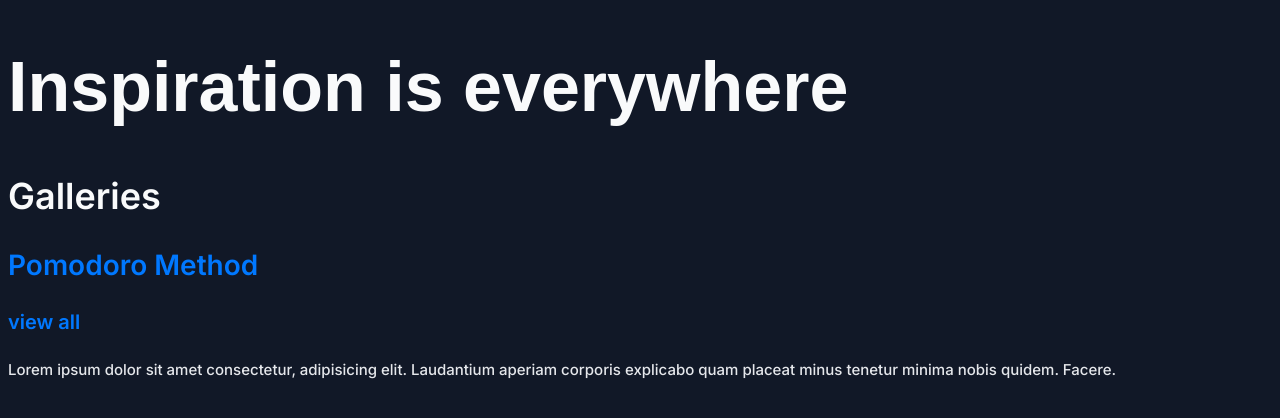
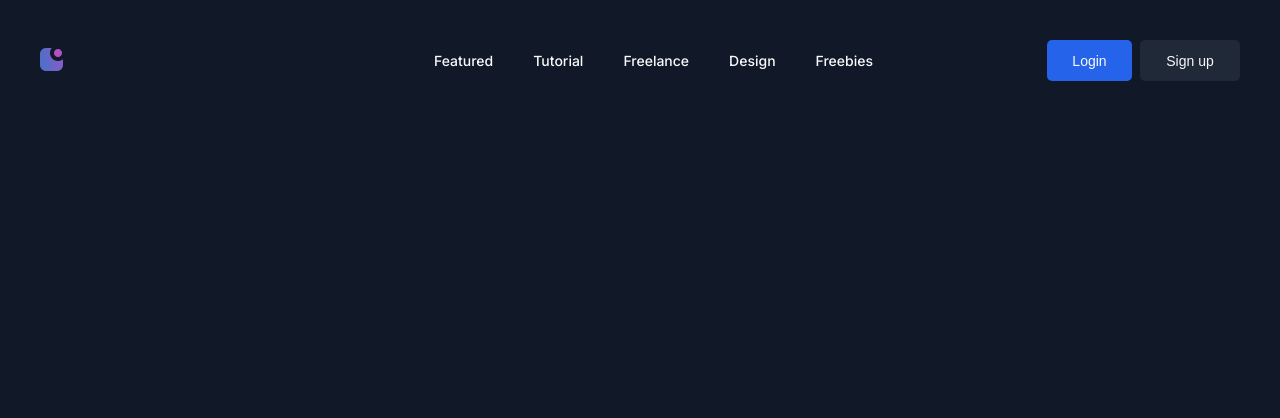
Before and after one commit to KevinCF5/VC-challenge1-blog-landing-page, a plain HTML site: page index.html in a window 1280 px wide. Drawn offline with Linux system fonts and the light colour scheme; a web font is replaced by a local one.

Commit message:
CU-86c3zj3u0 - Creating header and navigation menu

```diff
--- a/assets/css/_variables.css
+++ b/assets/css/_variables.css
@@ -5,7 +5,9 @@
   --grey01: #f9fafb;
   --grey02: #e5e7eb;
   --blue01: #111827;
-  --blue02: #0078ff;
+  --blue02: #1f2937;
+  --blue03: #0078ff;
+  --blue04: #2563eb;
   --primaryGradient: linear-gradient(93.54deg, #3b82f6 9.03%, #d946ef 43.88%);
   --fontWeightRegular: 400;
   --fontWeightMedium: 500;
--- a/assets/css/main.css
+++ b/assets/css/main.css
@@ -31,12 +31,12 @@ h2 {
 }
 
 h3 {
-  color: var(--blue02);
+  color: var(--blue03);
   font-size: 2.8rem;
 }
 
 h4 {
-  color: var(--blue02);
+  color: var(--blue03);
   font-size: 2rem;
 }
 
@@ -45,3 +45,67 @@ p {
   font-weight: var(--fontWeightMedium);
   font-size: 1.5rem;
 }
+
+.container {
+  width: 100%;
+  max-width: 1200px;
+  margin: 0 auto;
+}
+
+.primaryHeader {
+  display: flex;
+  justify-content: space-between;
+  align-items: center;
+  margin-top: 40px;
+}
+
+.primaryHeader .leftMenu {
+  width: 15%;
+}
+
+.primaryHeader .leftMenu img {
+  width: 23px;
+  height: 23px;
+}
+
+.primaryHeader .navMenu nav ul {
+  display: flex;
+  justify-content: flex-end;
+  align-items: center;
+  gap: 40px;
+  list-style: none;
+}
+
+.primaryHeader .navMenu nav ul li a {
+  font-weight: var(--fontWeightMedium);
+  font-size: 1.4rem;
+  color: var(--grey01);
+  text-decoration: none;
+}
+
+.primaryHeader .rightMenu {
+  display: flex;
+  justify-content: center;
+  align-items: center;
+  gap: 8px;
+}
+.primaryHeader .rightMenu button {
+  cursor: pointer;
+  font-weight: var(--fontWeightMedium);
+  font-size: 1.4rem;
+  color: var(--grey01);
+  padding: 12px 24px;
+  height: 41px;
+  border: none;
+  border-radius: 5px;
+}
+
+.primaryHeader .rightMenu .loginBtn {
+  background-color: var(--blue04);
+  width: 85px;
+}
+
+.primaryHeader .rightMenu .signUpBtn {
+  background-color: var(--blue02);
+  width: 100px;
+}
--- a/index.html
+++ b/index.html
@@ -19,16 +19,38 @@
     <title>Blog Landing Page</title>
   </head>
   <body>
-    <h1>Inspiration is everywhere</h1>
+    <header class="primaryHeader container">
+      <div class="leftMenu">
+        <img src="assets/images/left-Menu-Img.png" alt="icon menu" />
+      </div>
+      <div class="navMenu">
+        <nav>
+          <ul>
+            <li><a href="#" target="_blank">Featured</a></li>
+            <li><a href="#" target="_blank">Tutorial</a></li>
+            <li><a href="#" target="_blank">Freelance</a></li>
+            <li><a href="#" target="_blank">Design</a></li>
+            <li><a href="#" target="_blank">Freebies</a></li>
+          </ul>
+        </nav>
+      </div>
+      <div class="rightMenu">
+        <button class="loginBtn">Login</button>
+        <button class="signUpBtn">Sign up</button>
+      </div>
+    </header>
+    <main>
+      <!-- <h1>Inspiration is everywhere</h1>
       <h2>Galleries</h2>
       <h3>Pomodoro Method</h3>
       <h4>view all</h4>
       <p>
         Lorem ipsum dolor sit amet consectetur, adipisicing elit. Laudantium
-      aperiam corporis explicabo quam placeat minus tenetur minima nobis quidem.
-      Facere.
-    </p>
+        aperiam corporis explicabo quam placeat minus tenetur minima nobis
+        quidem. Facere.
+      </p> -->
       <section></section>
       <section></section>
+    </main>
   </body>
 </html>
```
Also changed, not shown: assets/images/left-Menu-Img.png (added). Lines whose indentation alone changed are shown as unchanged.
